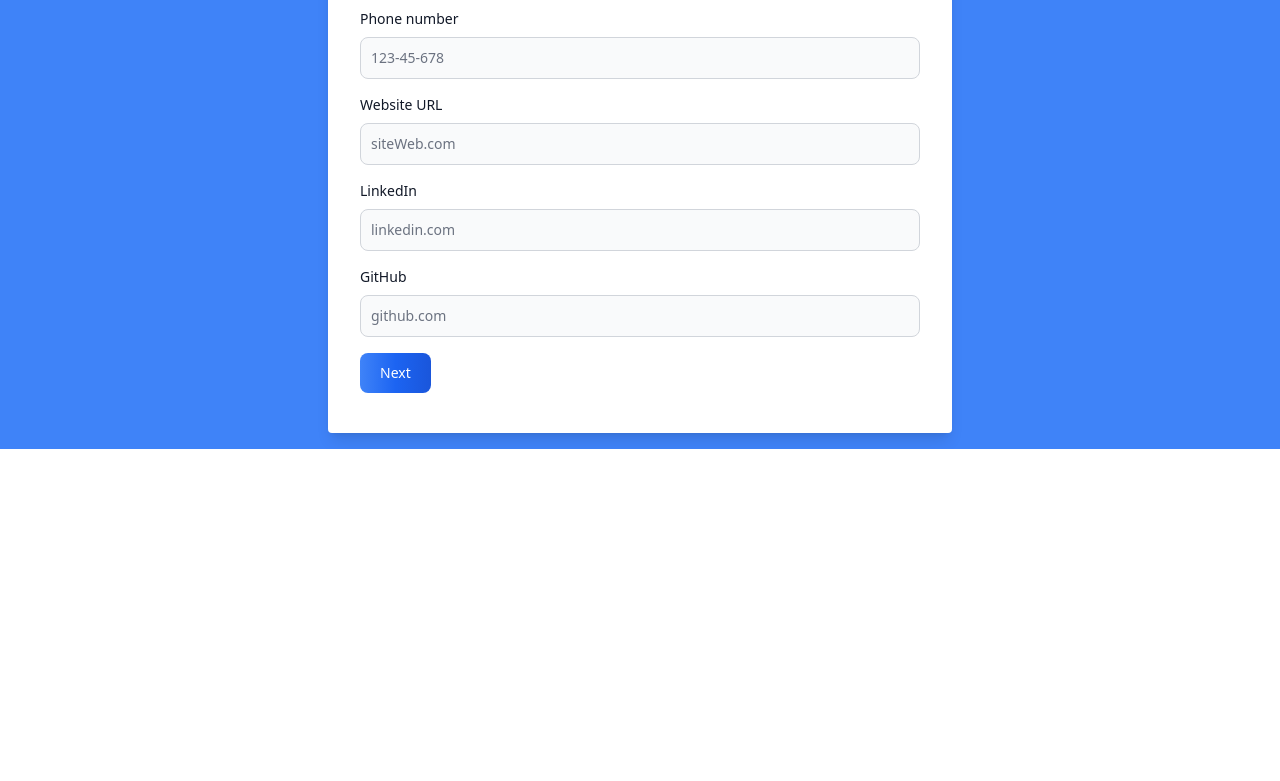
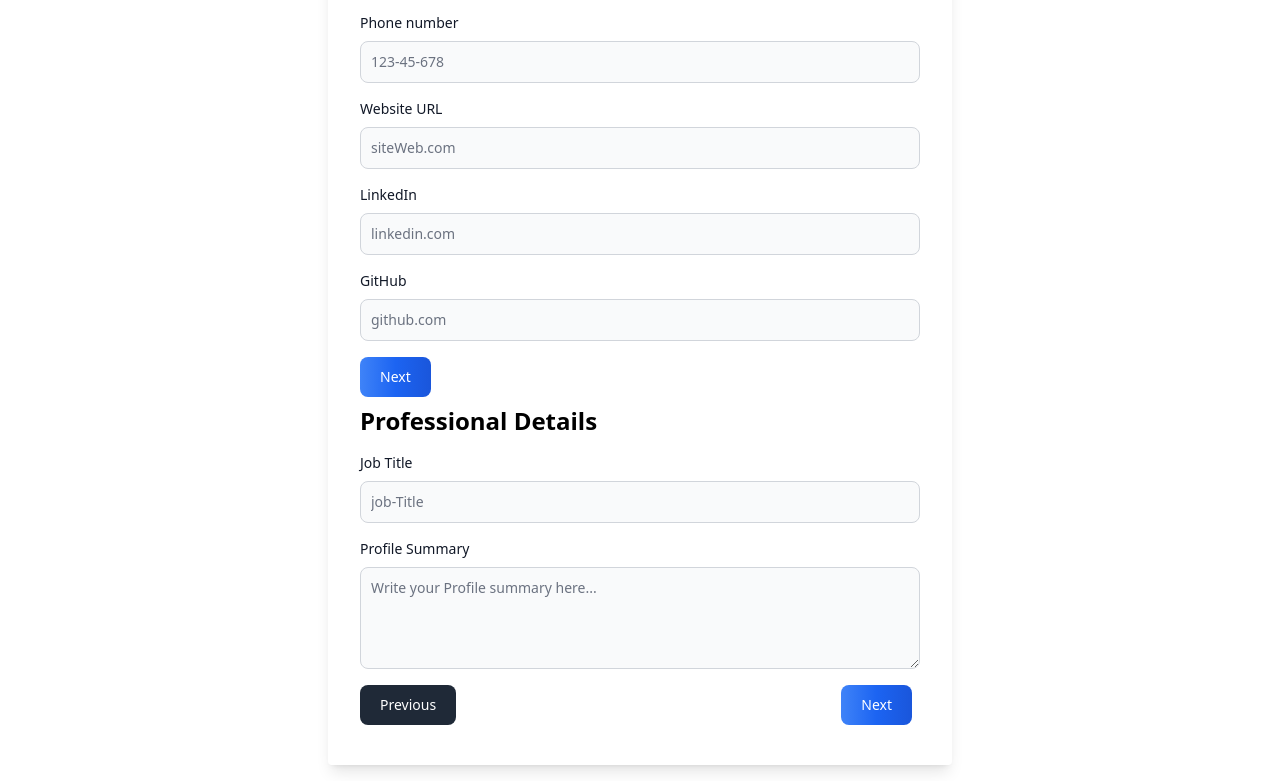
Before and after one commit to Bouanaya/cv-builder, a website: page pages/create.html in a window 1280 px wide. Shown: the part 397-1178 px from the top of the page. Before the commit the page ends 846 px from the top, so only its background shows below. Drawn offline with Linux system fonts and the light colour scheme.

Commit message:
add form Professional Details

```diff
--- a/pages/create.html
+++ b/pages/create.html
@@ -7,13 +7,15 @@
     <title>Create</title>
   </head>
   <body>
-    <div class="container mx-auto p-4 bg-blue-500">
-      <h1 class="text-3xl text-white font-bold text-center mb-6">Create Your CV</h1>
-      <div class="bg-white w-[50%] mx-auto rounded shadow-lg p-8">
+    <div class="container mx-auto p-4">
+      <h1 class="text-3xl text-purple-500 font-bold text-center mb-6">
+        Create Your CV
+      </h1>
+      <div class="w-[50%] mx-auto rounded shadow-lg p-8">
         <div id="stepper">
           <!-- Step 1: Personal Information -->
           <div id="step-1" class="step">
-            <h2 class="text-xl font-bold mb-4">Personal Information</h2>
+            <h2 class="text-2xl font-bold mb-4">Personal Information</h2>
             <form id="personal-info-form">
               <div class="mb-4">
                 <label
@@ -123,6 +125,54 @@
               </div>
             </form>
           </div>
+          <!-- Step 2: Professional Details -->
+          <div id="step-2" class="">
+            <h2 class="text-2xl font-bold mb-4">Professional Details</h2>
+            <form id="professional-info-form">
+              <div class="mb-4">
+                <label
+                  for="job-title"
+                  class="block mb-2 text-sm font-medium text-gray-900 dark:text-white"
+                  >Job Title</label
+                >
+                <input
+                  type="text"
+                  id="job-title"
+                  class="bg-gray-50 border border-gray-300 text-gray-900 text-sm rounded-lg focus:ring-blue-500 focus:border-blue-500 block w-full p-2.5 dark:bg-gray-700 dark:border-gray-600 dark:placeholder-gray-400 dark:text-white dark:focus:ring-blue-500 dark:focus:border-blue-500"
+                  placeholder="job-Title"
+                  required
+                />
+              </div>
+              <div class="mb-4">
+                <label
+                  for="profile-summary"
+                  class="block mb-2 text-sm font-medium text-gray-900 dark:text-white"
+                  >Profile Summary</label
+                >
+                <textarea
+                  id="profile-summary"
+                  rows="4"
+                  class="block p-2.5 w-full text-sm text-gray-900 bg-gray-50 rounded-lg border border-gray-300 focus:ring-blue-500 focus:border-blue-500 dark:bg-gray-700 dark:border-gray-600 dark:placeholder-gray-400 dark:text-white dark:focus:ring-blue-500 dark:focus:border-blue-500"
+                  placeholder="Write your Profile summary here..."
+                ></textarea>
+              </div>
+              <div class="flex justify-between">
+                <button
+                  type="button"
+                  id="prev-2"
+                  class="text-white bg-gray-800 hover:bg-gray-900 focus:outline-none focus:ring-4 focus:ring-gray-300 font-medium rounded-lg text-sm px-5 py-2.5 me-2 mb-2 dark:bg-gray-800 dark:hover:bg-gray-700 dark:focus:ring-gray-700 dark:border-gray-700"
+                >
+                  Previous
+                </button>
+                <button
+                  type="button"
+                  class="text-white bg-gradient-to-r from-blue-500 via-blue-600 to-blue-700 hover:bg-gradient-to-br focus:ring-4 focus:outline-none focus:ring-blue-300 dark:focus:ring-blue-800 font-medium rounded-lg text-sm px-5 py-2.5 text-center me-2 mb-2"
+                >
+                  Next
+                </button>
+              </div>
+            </form>
+          </div>
         </div>
       </div>
     </div>
--- a/tailwind.config.js
+++ b/tailwind.config.js
@@ -1,6 +1,6 @@
 /** @type {import('tailwindcss').Config} */
 module.exports = {
-  content: ["./src/**/*.{css,js}","./index.html", "./node_modules/flowbite/**/*.js"],
+  content: ["./src/**/*.{css,js}","./index.html", "./pages/create.html", "./node_modules/flowbite/**/*.js"],
   theme: {
     extend: {},
   },
```
Also changed, not shown: index.html (+1 -1 lines), src/output.css.
